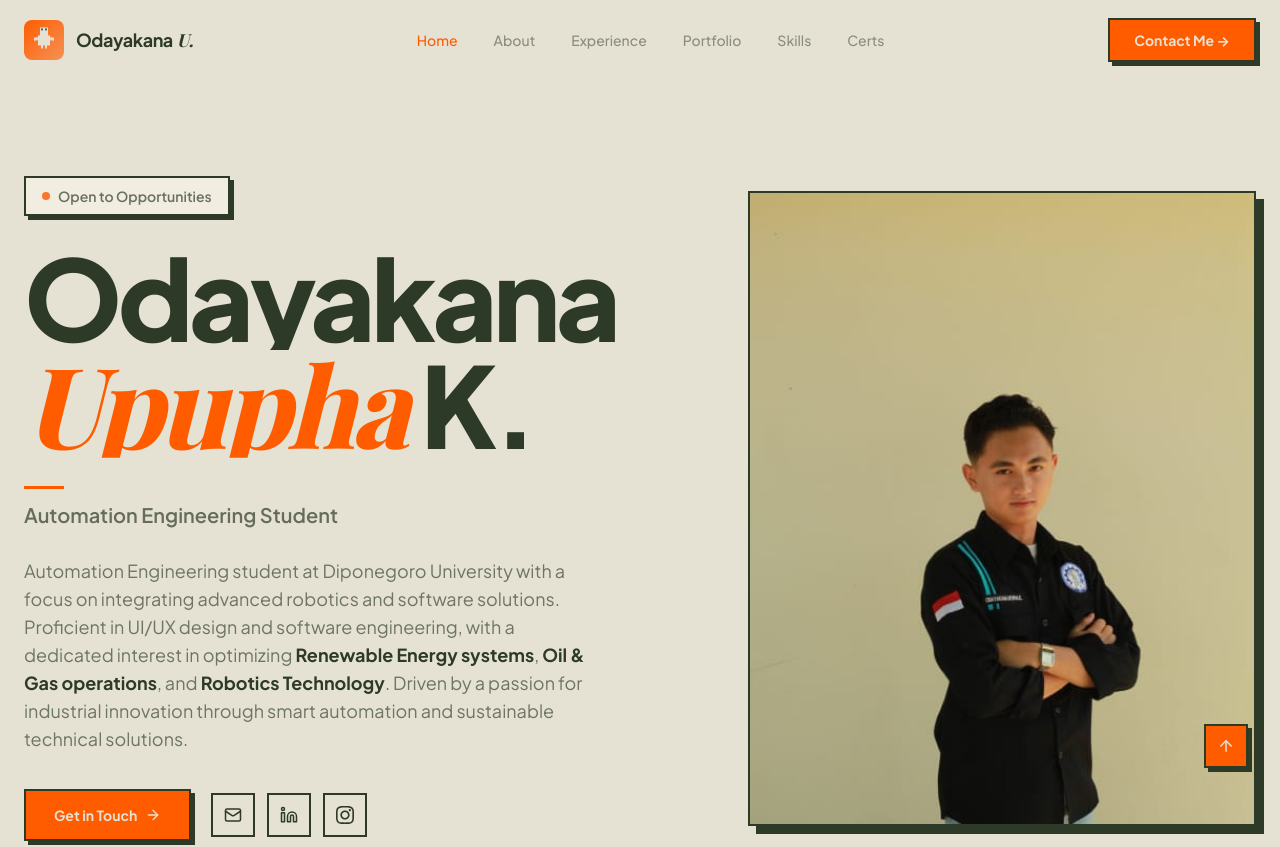
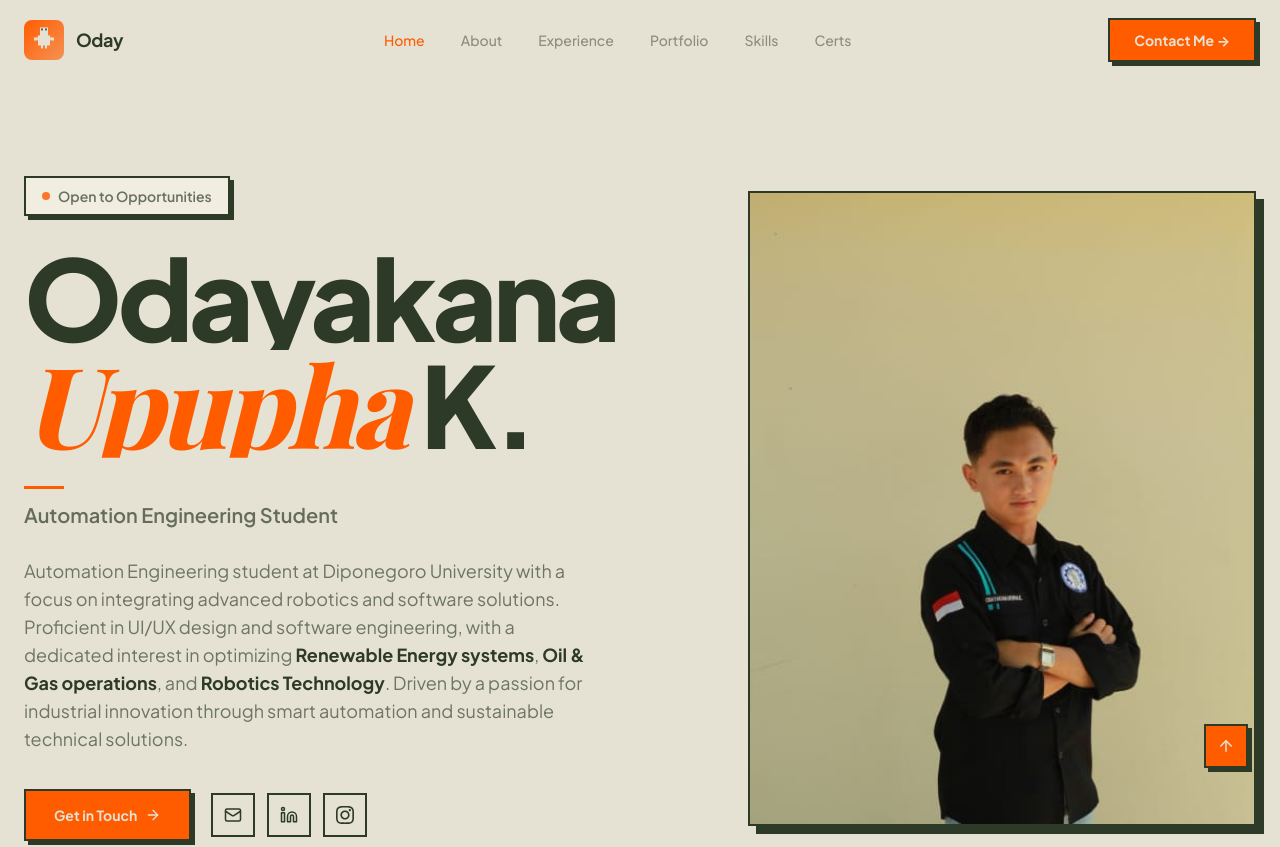
Before and after one commit to odayupha/MyPortofolio, a React (Vite) app: page / in a window 1280 px wide. Shown: the top 847 px of the page. Built offline with nearby package versions, Linux system fonts and the light colour scheme; a web font is replaced by a local one.

Commit message:
Update: Header component improvements

```diff
--- a/src/component/Header.tsx
+++ b/src/component/Header.tsx
@@ -64,7 +64,7 @@ const Header = () => {
               </svg>
             </div>
             <div>
-              <div className="font-bold text-lg text-forest tracking-tight leading-none">Odayakana<span className="font-serif italic ml-1">U.</span></div>
+              <div className="font-bold text-lg text-forest tracking-tight leading-none">Oday<span className="font-serif italic ml-1"></span></div>
             </div>
           </div>
 
```
